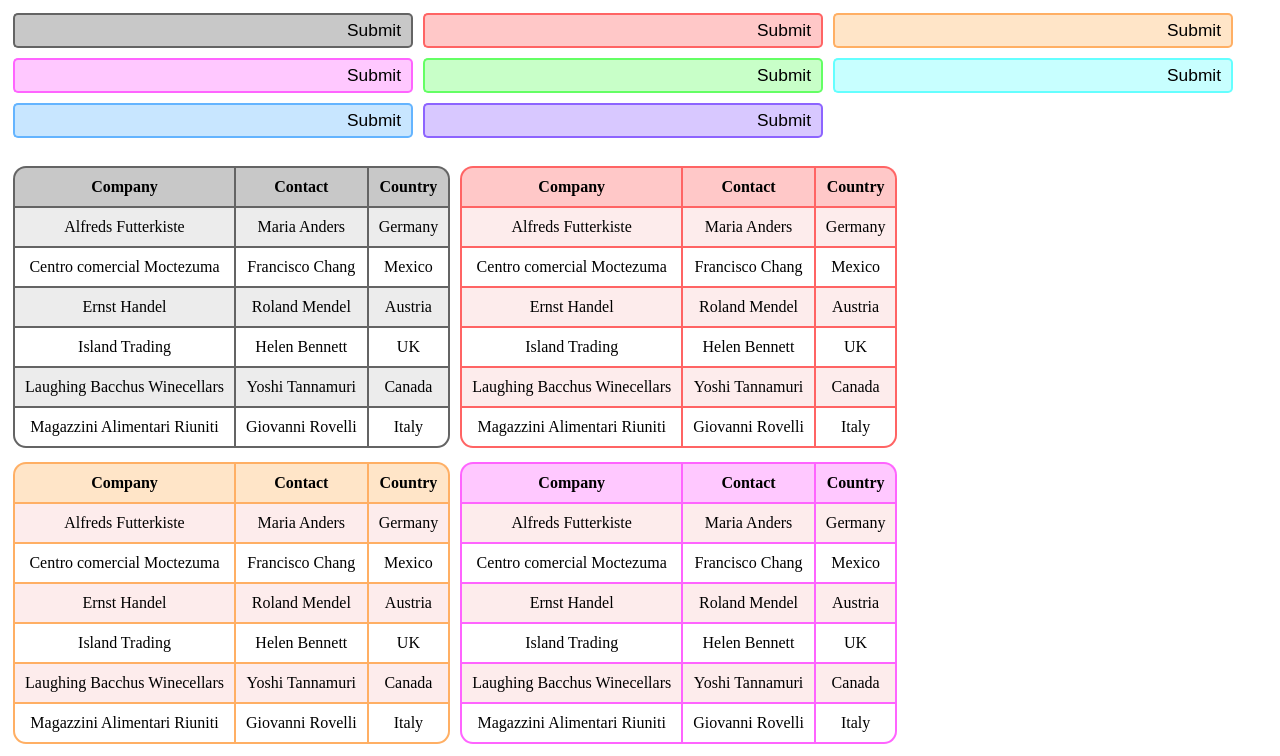
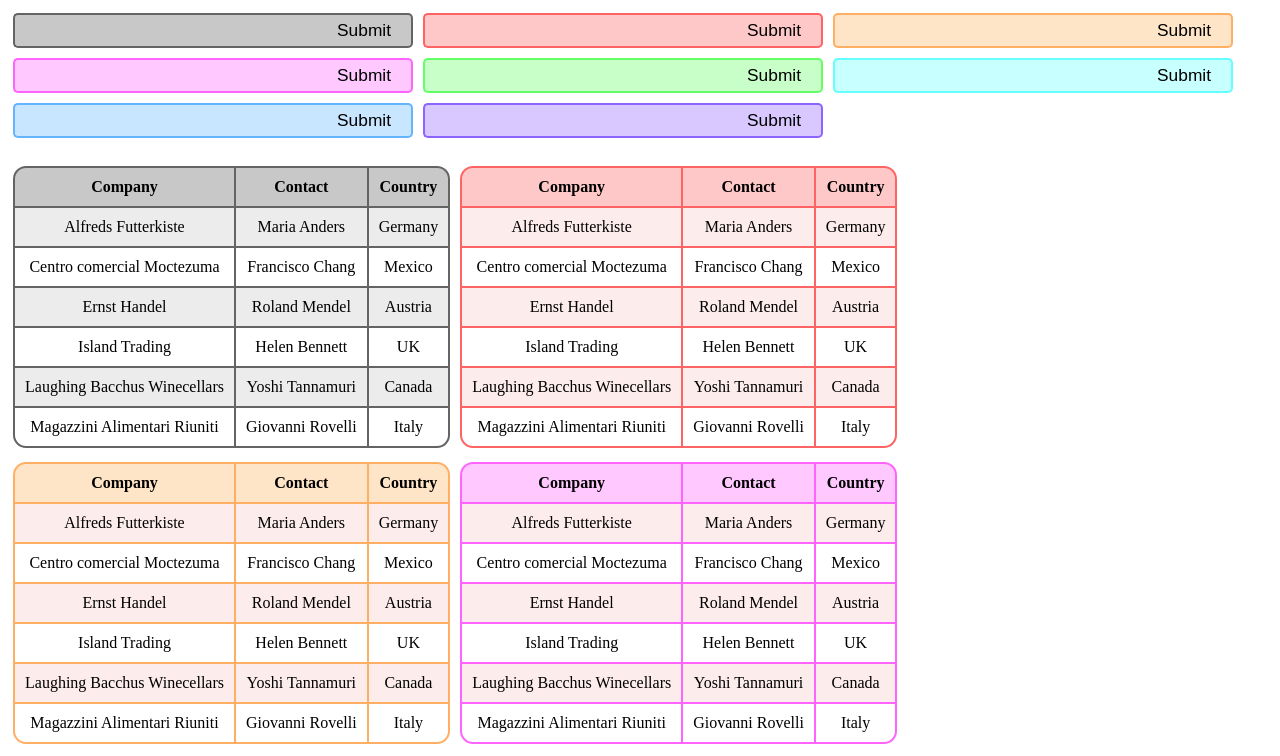
Before and after one commit to Thiago099/colorful-css, a Vue app: page / in a window 1280 px wide. Shown: the top 756 px of the page. Built offline with nearby package versions, Linux system fonts and the light colour scheme.

Commit message:
[style] padding

```diff
--- a/src/inputs.css
+++ b/src/inputs.css
@@ -19,8 +19,8 @@
 .pastel-button{
     flex: 0;
     cursor: pointer;
-    padding-left: 10px;
-    padding-right: 10px;
+    padding-left: 20px;
+    padding-right: 20px;
 }
 .pastel-button:hover{
 
```
